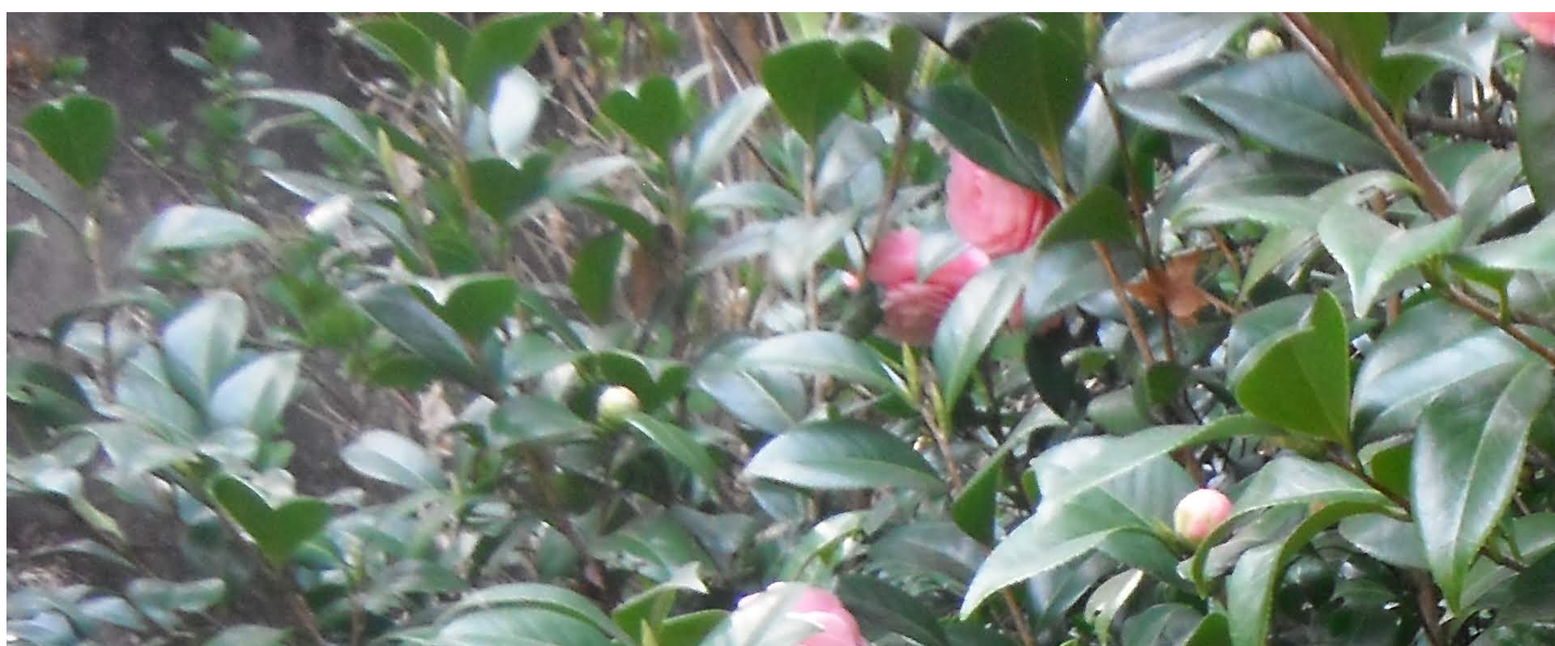
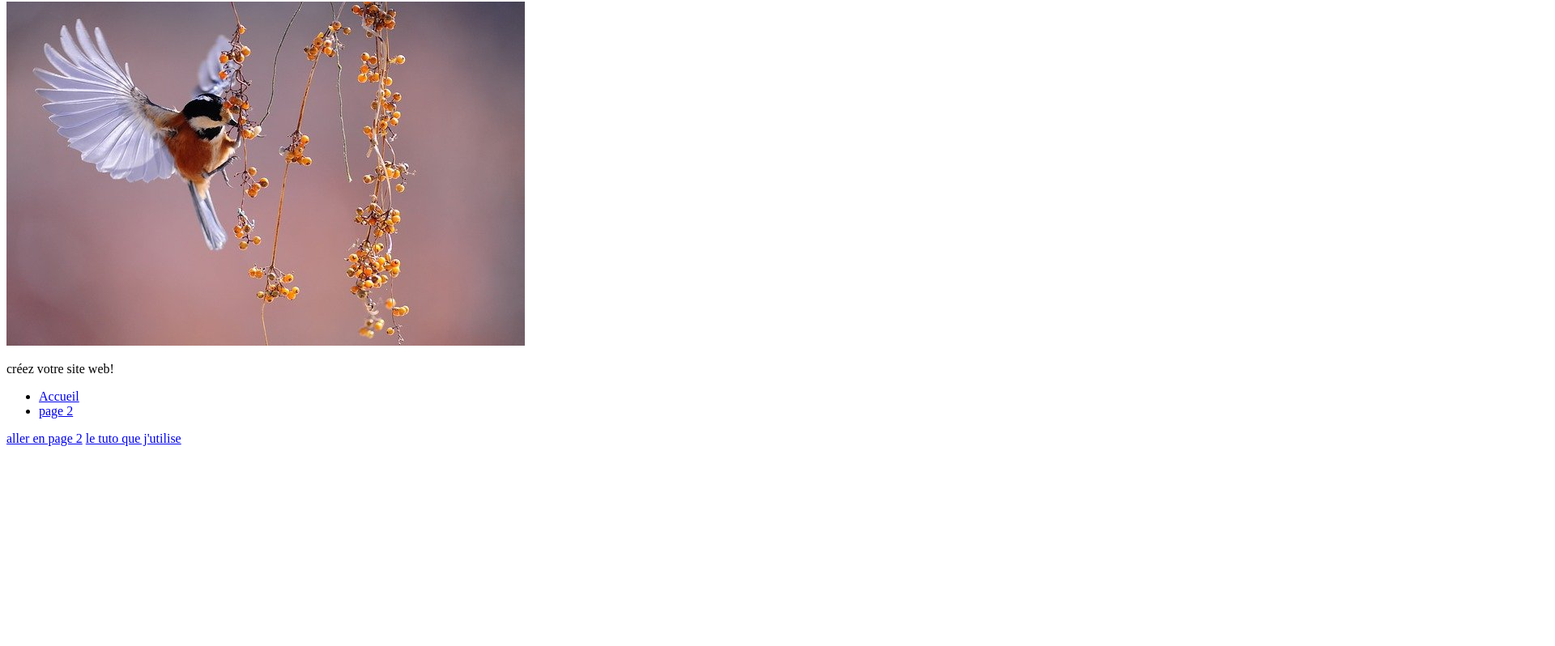
Before and after one commit to Mcharlie01/Tuto-HTML-CSS, a plain HTML site: page index.html in a window 1280 px wide. Shown: the part 65-863 px from the top of the page at 81% size, 1920 px wide, since content can reach past the window. After the commit the page ends 800 px from the top, so only its background shows below. Drawn offline with Linux system fonts and the light colour scheme.

Commit message:
Add files via upload

```diff
--- a/index.html
+++ b/index.html
@@ -6,7 +6,25 @@
     </head>
 
     <body>
-        <h1>HTML et CSS : LES BASES</h1>
-        <img src="camelia.jpg" alt="">
+        <section>
+            <h1>HTML et CSS : LES BASES</h1>
+            <img src="colibrislibredroit.jpg" alt="colibris se délectant de nectare en volant">
+        </section>
+        <nav>
+            <p>créez votre site web!</p>
+            <ul>
+                <li> <a href="/index.html">Accueil</a></li>
+                <li> <a href="/page2.html">page 2</a></li>
+            </ul>
+        </nav>
+        <nav>
+            <a href="page2.html">aller en page 2</a>
+            <a href="https://youtu.be/Tnym_6qCcNE">le tuto que j'utilise</a>
+        </nav>
+        <section>
+            <div>
+
+            </div>
+        </section>
     </body>
 </html>
```
Also changed, not shown: page2.html (added, +1 -0 lines), colibrislibredroit.jpg (added).
